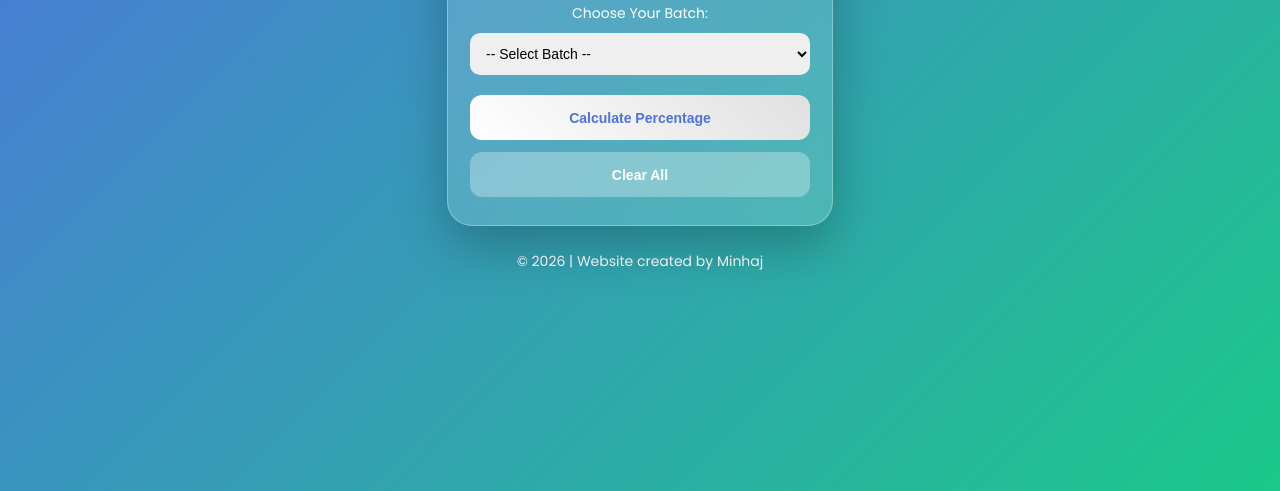
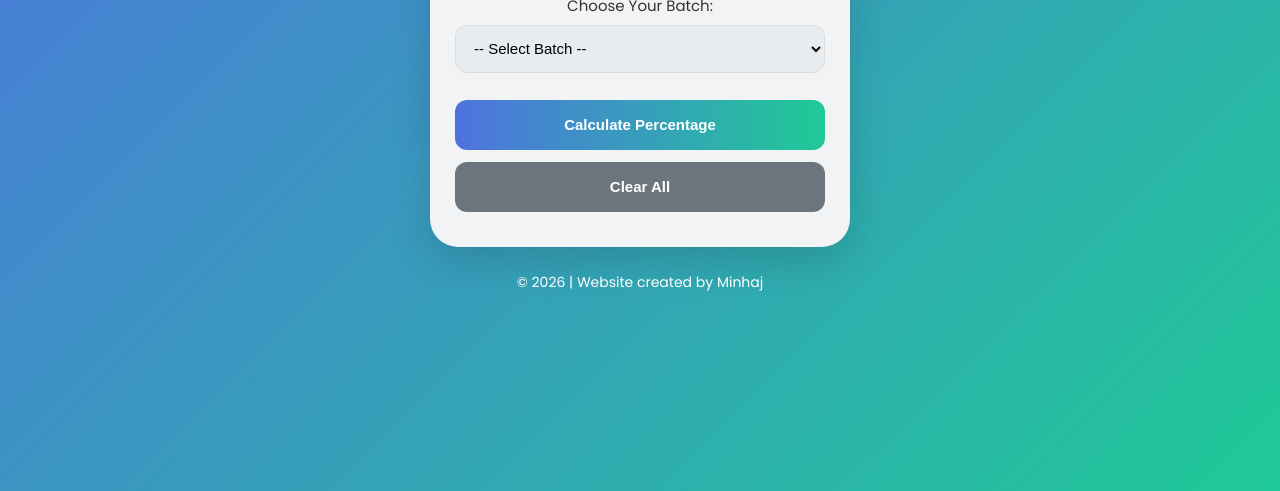
Before and after one commit to minhajdoc7x-oss/kerala-plus-two-percentage-calculator, a plain HTML site: page index.html in a window 1280 px wide. Shown: the part 309-800 px from the top of the page. Drawn offline with nearby package versions, Linux system fonts and the light colour scheme.

Commit message:
Update style.css

```diff
--- a/style.css
+++ b/style.css
@@ -1,6 +1,6 @@
 body {
     font-family: 'Poppins', sans-serif;
-    background: linear-gradient(135deg, #4e73df, #1cc88a);
+    background: linear-gradient(135deg, #4e73df, #20c997);
     display: flex;
     justify-content: center;
     align-items: center;
@@ -11,81 +11,91 @@ body {
     box-sizing: border-box;
 }
 
-/* Glass Container */
+/* Clean Soft Card Container */
 .container {
-    background: rgba(255, 255, 255, 0.15);
-    backdrop-filter: blur(15px);
+    background: #f1f3f5;
     width: 100%;
-    max-width: 340px;
-    padding: 28px 22px;
-    border-radius: 25px;
-    box-shadow: 0 20px 50px rgba(0,0,0,0.25);
+    max-width: 370px;
+    padding: 35px 25px;
+    border-radius: 28px;
+    box-shadow: 0 15px 40px rgba(0,0,0,0.15);
     text-align: center;
     animation: fadeIn 0.6s ease-in-out;
-    border: 1px solid rgba(255,255,255,0.3);
 }
 
+/* Heading */
 h2 {
-    margin-bottom: 15px;
-    font-size: 20px;
-    color: white;
+    margin-bottom: 18px;
+    font-size: 22px;
+    font-weight: 600;
+    color: #333;
 }
 
+/* Label */
 label {
-    font-size: 14px;
+    font-size: 15px;
     font-weight: 500;
-    color: white;
+    color: #333;
+    display: block;
+    margin-bottom: 8px;
 }
 
+/* Inputs & Select */
 input, select {
     width: 100%;
-    height: 42px;
-    margin: 8px 0;
-    padding: 6px 12px;
-    border-radius: 10px;
-    border: none;
-    font-size: 14px;
+    height: 48px;
+    margin-bottom: 15px;
+    padding: 0 14px;
+    border-radius: 12px;
+    border: 1px solid #dcdcdc;
+    background: #e9ecef;
+    font-size: 15px;
     outline: none;
-    transition: 0.3s;
+    transition: 0.3s ease;
 }
 
+/* Blue Focus Border */
 input:focus, select:focus {
-    box-shadow: 0 0 10px rgba(255,255,255,0.7);
+    border-color: #4e73df;
+    box-shadow: 0 0 8px rgba(78,115,223,0.3);
+    background: #ffffff;
 }
 
 /* Buttons */
 button {
     width: 100%;
-    height: 45px;
+    height: 50px;
     border: none;
     border-radius: 12px;
     margin-top: 12px;
     cursor: pointer;
     font-weight: 600;
-    font-size: 14px;
-    transition: 0.3s;
+    font-size: 15px;
+    transition: 0.3s ease;
 }
 
+/* Calculate Button */
 .bubbly-button {
-    background: linear-gradient(45deg, #ffffff, #e0e0e0);
-    color: #4e73df;
+    background: linear-gradient(to right, #4e73df, #20c997);
+    color: white;
 }
 
 .bubbly-button:hover {
-    transform: scale(1.05);
+    transform: scale(1.03);
     box-shadow: 0 10px 20px rgba(0,0,0,0.2);
 }
 
+/* Clear Button */
 .clear-btn {
-    background: rgba(255,255,255,0.3);
+    background: #6c757d;
     color: white;
 }
 
 .clear-btn:hover {
-    background: rgba(255,255,255,0.5);
+    background: #5a6268;
 }
 
-/* RESULT SECTION */
+/* RESULT SECTION (UNCHANGED STYLE) */
 .result-content {
     margin-top: 30px;
     text-align: center;
@@ -95,10 +105,9 @@ button {
 .big-percentage {
     font-size: 55px;
     font-weight: 800;
-    background: linear-gradient(45deg, #ffffff, #ffe600);
+    background: linear-gradient(45deg, #4e73df, #20c997);
     -webkit-background-clip: text;
     -webkit-text-fill-color: transparent;
-    text-shadow: 0 0 25px rgba(255,255,255,0.6);
     animation: pop 0.5s ease;
 }
 
@@ -106,13 +115,13 @@ button {
 .total-display {
     margin-top: 18px;
     font-size: 16px;
-    color: white;
+    color: #333;
 }
 
 .total-display span {
     font-weight: bold;
     font-size: 20px;
-    color: #ffe600;
+    color: #20c997;
 }
 
 /* Footer */
@@ -120,6 +129,7 @@ button {
     margin-top: 25px;
     color: white;
     font-size: 14px;
+    text-align: center;
 }
 
 /* Animations */
```
